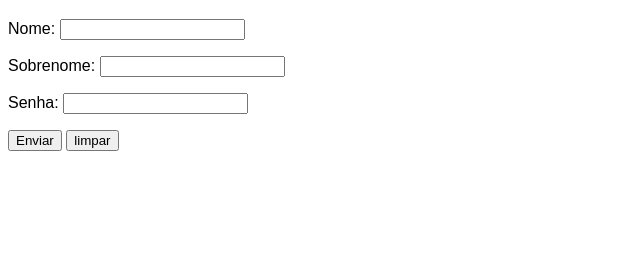
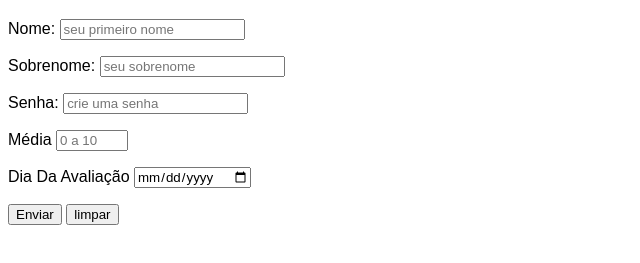
Before and after one commit to Pierazo/html-css, a plain HTML site: page exercicios/ex026/form001.html in a window 1280 px wide. Shown: the part 61-324 px from the top of the page, without its empty margins (0-640 px from the left). Drawn offline with Linux system fonts and the light colour scheme.

Commit message:
formulario atualizado 2

```diff
--- a/exercicios/ex026/form001.html
+++ b/exercicios/ex026/form001.html
@@ -16,15 +16,24 @@
     <h1>Primeiro Formulário</h1>
     <form action="cadastro.php" method="post" autocomplete="off">
         <p><label for="inome">Nome:</label>
-            <input type="text" name="nome" id="inome" required>
+            <input type="text" name="nome" id="inome" required placeholder="seu primeiro nome">
         </p>
         <p><label for="isobrenome">Sobrenome:</label>
-            <input type="text" name="sobrenome" id="isobrenome" required minlength="5">
+            <input type="text" name="sobrenome" id="isobrenome" required minlength="5" placeholder="seu sobrenome">
             <!--minlength tanto de letras obrigatorio no campo -->
         </p>
         <p><label for="isenha">Senha:</label>
-            <input type="password" name="senha" id="isenha" required
-                maxlength="6"><!--maxlength tanto de caracteres obrigatorio-->
+            <input type="password" name="senha" id="isenha" required maxlength="6"
+                placeholder="crie uma senha"><!--maxlength tanto de caracteres obrigatorio-->
+        </p>
+        <p><label for="imedia">Média</label>
+            <input type="number" name="media" id="media" placeholder="0 a 10" min="0" max="10" step="0.1">
+            <!--step é para por numero com virgulas-->
+        </p>
+        <p><label for="idia">Dia Da Avaliação</label>
+            <input type="date" name="data" id="data">
+
+
         </p>
         <p><input type="submit" value="Enviar">
             <input type="reset" value="limpar">
```
